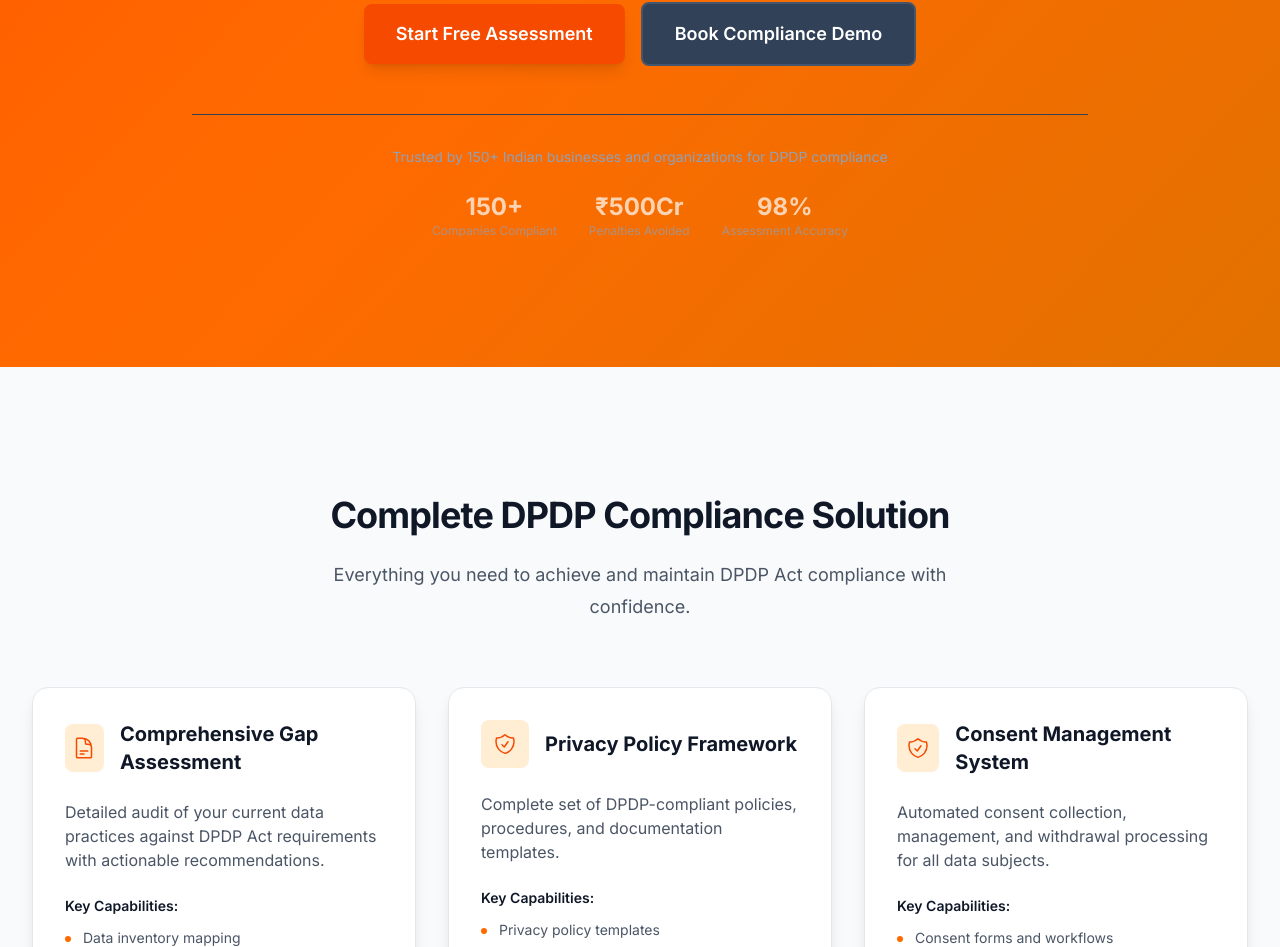
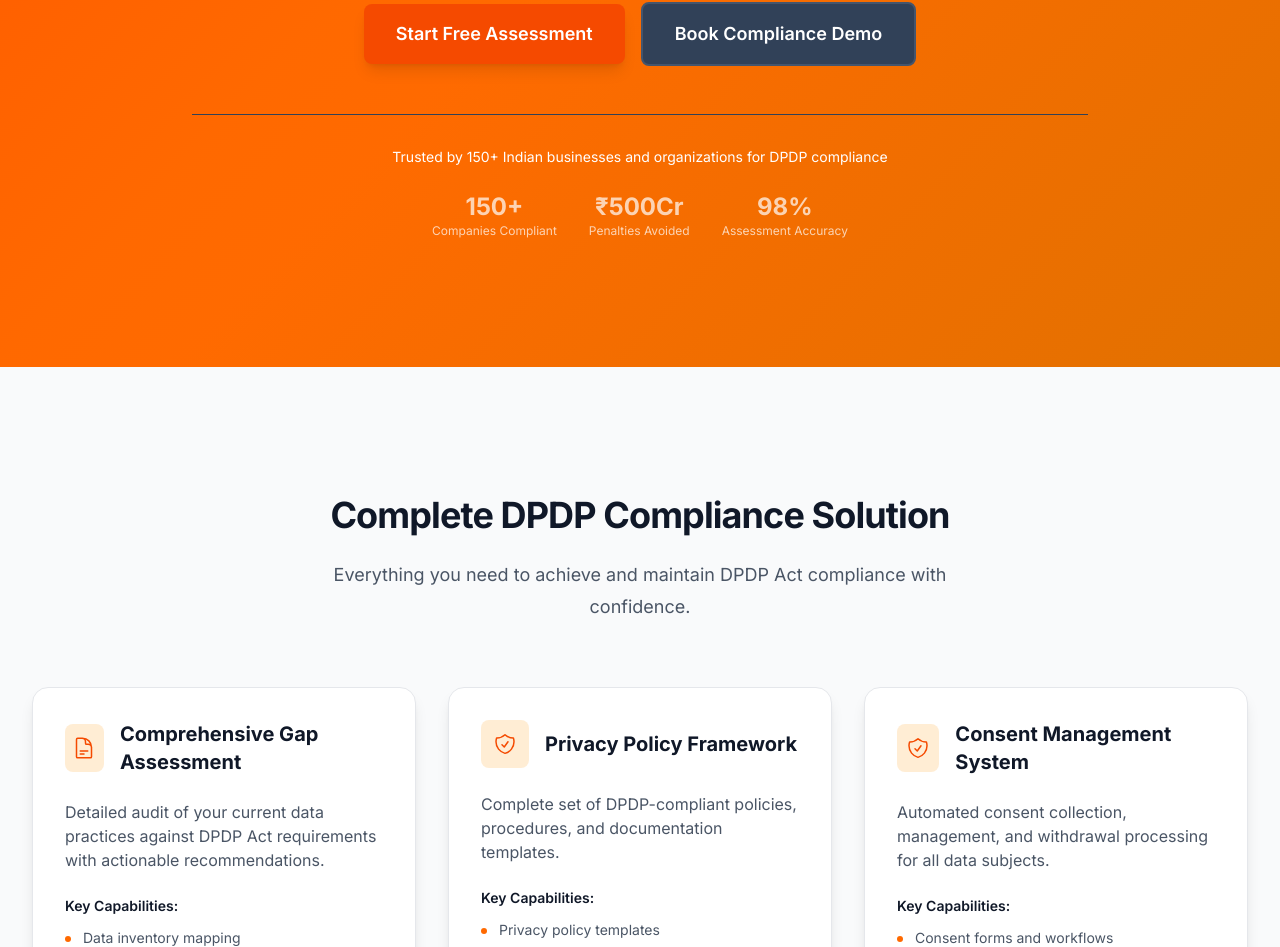
Before and after one commit to manizvlabs/xerogapai-web, a Next.js app: page /dpdp-compliance in a window 1280 px wide. Shown: the part 1119-2066 px from the top of the page. Built offline with nearby package versions, Linux system fonts and the light colour scheme; no server answers.

Commit message:
Make trust signals text white for better contrast
- Changed trust signals text from text-slate-400 to text-white
- Includes main trust statement and all metric labels
- Provides better readability against orange background

```diff
--- a/src/components/dpdp-compliance/DpdpHero.tsx
+++ b/src/components/dpdp-compliance/DpdpHero.tsx
@@ -137,21 +137,21 @@ export default function DpdpHero() {
 
           {/* Trust Signals */}
           <div className="mt-12 pt-8 border-t border-slate-700">
-            <p className="text-sm text-slate-400 mb-6">
+            <p className="text-sm text-white mb-6">
               Trusted by 150+ Indian businesses and organizations for DPDP compliance
             </p>
             <div className="flex items-center justify-center space-x-8 opacity-70">
               <div className="text-center">
                 <div className="text-2xl font-bold text-white">150+</div>
-                <div className="text-xs text-slate-400">Companies Compliant</div>
+                <div className="text-xs text-white">Companies Compliant</div>
               </div>
               <div className="text-center">
                 <div className="text-2xl font-bold text-white">₹500Cr</div>
-                <div className="text-xs text-slate-400">Penalties Avoided</div>
+                <div className="text-xs text-white">Penalties Avoided</div>
               </div>
               <div className="text-center">
                 <div className="text-2xl font-bold text-white">98%</div>
-                <div className="text-xs text-slate-400">Assessment Accuracy</div>
+                <div className="text-xs text-white">Assessment Accuracy</div>
               </div>
             </div>
           </div>
```
